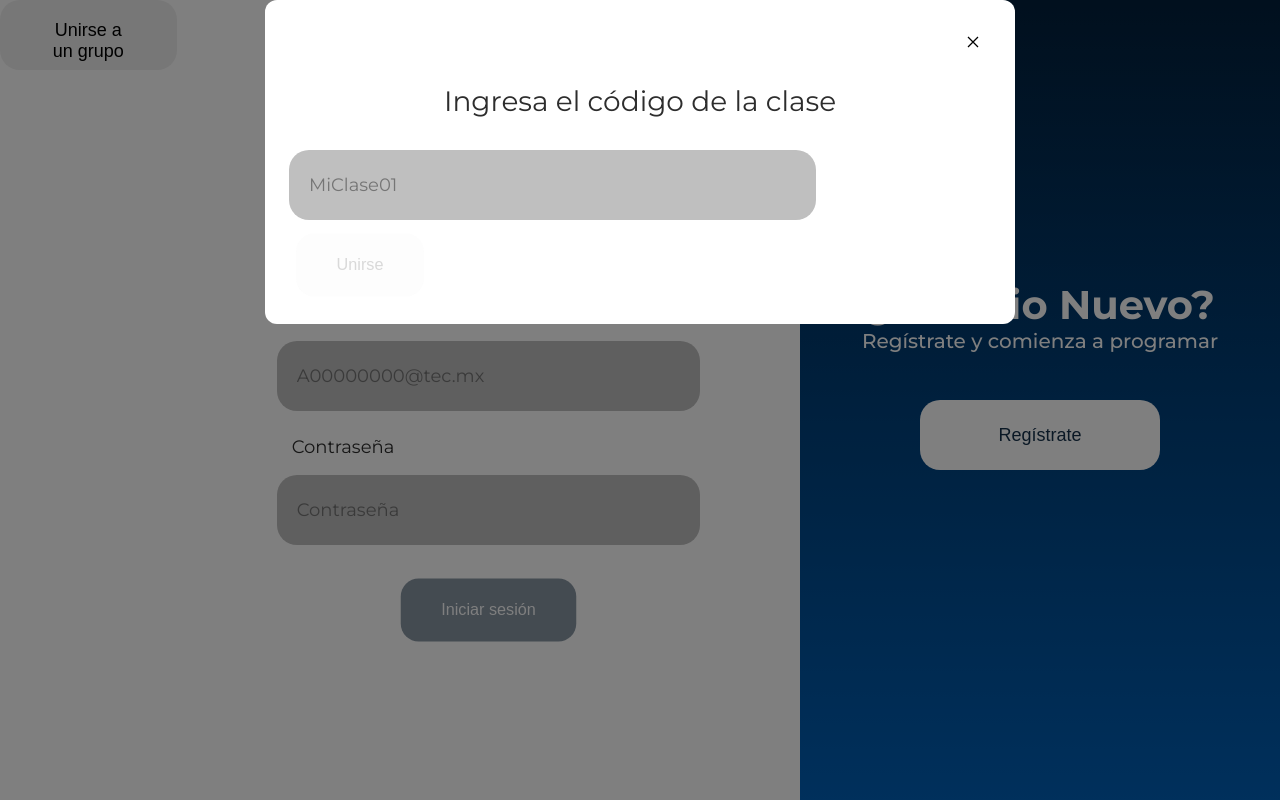
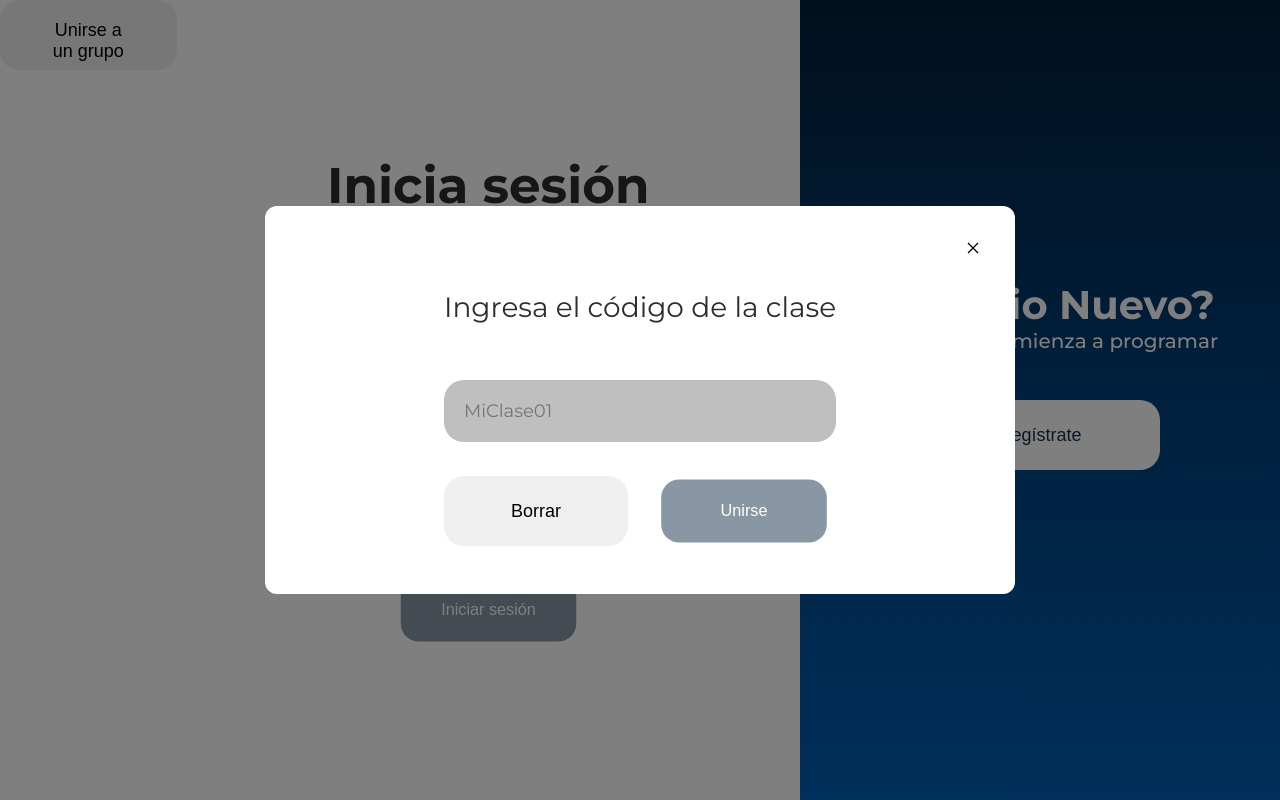
Before and after one commit to Code4UHub/client, a React (Create React App) app: page /auth in a window 1280 px wide. Both pictures are taken after a click on the button "Unirse a un grupo". Built offline with nearby package versions, Linux system fonts and the light colour scheme.

Commit message:
[JOIN GROUP] Finish UI logic

```diff
--- a/src/components/Button/Button.module.css
+++ b/src/components/Button/Button.module.css
@@ -25,9 +25,12 @@
   width: 240px;
 }
 
-.authentication {
+.authentication, .joinGroup {
   background-color: var(--sec-blue-color);
   color: var(--white-color);
+}
+
+.authentication {
   max-width: 270px;
 }
 
--- a/src/components/Button/Button.tsx
+++ b/src/components/Button/Button.tsx
@@ -1,39 +1,35 @@
-import React from "react";
-import style from "./Button.module.css";
+import React from 'react';
+import style from './Button.module.css';
 
 type Props = {
   className?: string;
   location: string;
   text: string;
   onClickHandler: (event: React.MouseEvent<HTMLButtonElement>) => void;
-  type?: string;
+  type?: 'button' | 'submit' | 'reset';
   isDisable?: boolean;
   onKeyDownHandler?: (e: React.KeyboardEvent<HTMLButtonElement>) => void;
 };
 
 export const Button = React.forwardRef<HTMLButtonElement, Props>(
-  (props, ref) => {
-    const isSubmit: boolean = props.type === "submit";
-
-    return (
+  (props, ref) => (
     <button
-        className={`${props.className} ${style.button} ${style[props.location]
-          }`}
+      className={`${props.className} ${style.button} ${style[props.location]}`}
       onClick={props.onClickHandler}
       disabled={props.isDisable}
-        type={isSubmit ? "submit" : "button"}
+      // eslint-disable-next-line react/button-has-type
+      type={props.type}
       ref={ref}
       onKeyDown={props.onKeyDownHandler}
     >
       {props.text}
     </button>
-    );
-  }
+  )
 );
 
 Button.defaultProps = {
-  className: "",
-  type: "button",
+  className: '',
+  type: 'button',
   isDisable: false,
-  onKeyDownHandler: () => { },
+  onKeyDownHandler: () => {},
 };
--- a/src/components/JoinGroupForm/JoinGroupForm.module.css
+++ b/src/components/JoinGroupForm/JoinGroupForm.module.css
@@ -1,11 +1,79 @@
+.form-container {
+    display: inline-flex;
+    flex-direction: column;
+}
+
 .form-container h3 {
     font-size: var(--fs-sub-sub-title);
     font-weight: 300;
     margin-top: 2.4rem;
-    text-align: center;
+    margin-bottom: 1.2rem;
 }
 
-.input-container {
-    max-width: 75%;
+.form-buttons {
+    display: flex;
+    margin-top: 2.4rem;
+    margin-bottom: 2.4rem;
+    column-gap: 2.4rem;
+}
+
+.button {
     width: 100%;
 }
+
+.classCode-input input {
+    height: auto;
+}
+
+.classCode-input div {
+    height: 2.2rem;
+}
+
+.classCode-input label {
+    margin-left: 0;
+    margin-right: 0;
+}
+
+
+.class-info-container {
+    display: grid;
+    grid-template-columns: repeat(2, 1fr);
+    column-gap: 1.2rem;
+    row-gap: 1.2rem;
+}
+
+.class-info-title {
+    font-weight: 200;
+    font-size: var(--fs-small-text);
+    grid-column: 1 / span 2;
+    position: relative;
+    top: 0;
+    left: -1.2rem;
+}
+
+.class-name {
+    grid-column: 1 / span 2;
+    justify-self: center;
+    font-size: var(--fs-sub-sub-title);
+}
+
+.class-label {
+    font-size: var(--fs-mid-small-text);
+}
+
+.class-info {
+    font-size: var(--fs-small-text);
+}
+
+.class-confirm-message {
+    font-size: var(--fs-mid-text);
+    margin-top: 3.6rem;
+    margin-bottom: 3.6rem;
+}
+
+.class-buttons {
+    display: flex;
+    align-self: flex-end;
+    column-gap: 1.2rem;
+
+}
--- a/src/components/JoinGroupForm/JoinGroupForm.tsx
+++ b/src/components/JoinGroupForm/JoinGroupForm.tsx
@@ -1,4 +1,4 @@
-import React, { useState, useRef, useEffect } from 'react';
+import React, { useState, useRef } from 'react';
 
 import { InputField } from 'components/InputField/InputField';
 import { Button } from 'components/Button/Button';
@@ -6,41 +6,160 @@ import Modal from 'components/Modal/Modal';
 
 import styles from './JoinGroupForm.module.css';
 
+type ClassInfo = {
+  class_id: string;
+  class_name: string;
+  teacher: string;
+  days: string;
+  time: string;
+};
+
+const dummyInfo = <T,>(): Promise<T> =>
+  new Promise((resolve) => {
+    setTimeout(() => {
+      resolve({
+        class_id: 'ITC023',
+        class_name: 'Tecnologias II',
+        teacher: 'Claudia Perez',
+        days: 'LU-JU',
+        time: '09:00-11:00',
+      } as T);
+    }, 1000);
+  });
 
 export default function JoinGroupForm() {
   const [isSubmitDisabled, setIsSubmitDisabled] = useState(true);
+  const [classCode, setClassCode] = useState('');
+  const [inputError, setInputError] = useState('');
+  const [classInfo, setClassInfo] = useState<ClassInfo | null>(null);
+  const [isFormSubmitted, setIsFormSubmitted] = useState(false);
 
   const classCodeRef = useRef<HTMLInputElement>(null);
   const submitRef = useRef<HTMLButtonElement>(null);
 
+  const checkClasscode = () => {
+    const splittedString = classCode.split(' ');
+    if (splittedString.length > 1) {
+      setInputError('Sin espacios');
+      setIsSubmitDisabled(true);
+      return;
+    }
+
+    if (!splittedString[0]) {
+      setInputError('Campo Vacío');
+      setIsSubmitDisabled(true);
+      return;
+    }
+
+    setInputError('Hecho');
+    setIsSubmitDisabled(false);
+  };
+
+  const handleChange = (id: string, value: string) => {
+    setInputError('');
+    setClassCode(value);
+    setIsSubmitDisabled(true);
+  };
+
+  const resetValues = () => {
+    setInputError('');
+    setClassCode('');
+    setIsSubmitDisabled(true);
+    setClassInfo(null);
+  };
+
+  const handleClick = async (event: React.MouseEvent<HTMLButtonElement>) => {
+    event.preventDefault();
+
+    const data = await dummyInfo<ClassInfo>();
+
+    setClassInfo(data);
+  };
+
   return (
-        <Modal open={false} title='Unirse a un grupo' onClose={() => { }} lastFocusableElement={isSubmitDisabled ? classCodeRef : submitRef}>
+    <Modal
+      current={classInfo ? 'form' : 'confirmClass'}
+      open={isFormSubmitted}
+      title="Unirse a un grupo"
+      onClose={resetValues}
+      lastFocusableElement={isSubmitDisabled ? classCodeRef : submitRef}
+    >
+      {!classInfo ? (
         <form autoComplete="off" className={styles['form-container']}>
           <h3>Ingresa el código de la clase</h3>
           <div className={styles['input-container']}>
             <InputField
-                        className=''
-                        id='classCodeField'
+              className={styles['classCode-input']}
+              id="classCodeField"
               ref={classCodeRef}
-                        label=''
-                        type='text'
+              label=""
+              type="text"
               required
-                        error=''
-                        value=''
-                        placeholder='MiClase01'
-                        handleBlur={() => { }}
-                        handleChange={() => { }}
+              error={inputError}
+              value=""
+              placeholder="MiClase01"
+              handleBlur={checkClasscode}
+              handleChange={handleChange}
             />
           </div>
+          <div className={styles['form-buttons']}>
             <Button
+              className={styles.button}
               location=""
+              text="Borrar"
+              type="reset"
+              onClickHandler={resetValues}
+            />
+            <Button
+              className={styles.button}
+              location="joinGroup"
               text="Unirse"
               type="submit"
               isDisable={isSubmitDisabled}
               ref={submitRef}
-                    onClickHandler={() => { }}
+              onClickHandler={handleClick}
             />
+          </div>
         </form>
+      ) : (
+        <>
+          <div className={styles['class-info-container']}>
+            <h2 className={styles['class-info-title']}>Tu grupo:</h2>
+            <h3 className={styles['class-name']}>{classInfo.class_name}</h3>
+            <span className={styles['class-label']}>Profesor/a</span>
+            <p className={styles['class-info']}>{classInfo.teacher}</p>
+            <span className={styles['class-label']}>Días </span>
+            <p className={styles['class-info']}>{classInfo.days}</p>
+            <span className={styles['class-label']}>Horario</span>
+            <p className={styles['class-info']}>{classInfo.time}</p>
+          </div>
+          <p className={styles['class-confirm-message']}>
+            ¿Deseas ingresar a esta clase?
+          </p>
+          <div className={styles['class-buttons']}>
+            <Button
+              className=""
+              location=""
+              text="No"
+              type="button"
+              onClickHandler={resetValues}
+            />
+            <Button
+              className=""
+              location="joinGroup"
+              text="Si"
+              type="submit"
+              onClickHandler={(e: React.MouseEvent<HTMLButtonElement>) => {
+                e.preventDefault();
+                setIsFormSubmitted(true);
+                setTimeout(() => {
+                  setIsFormSubmitted(false);
+                }, 1000);
+              }}
+            />
+          </div>
+        </>
+      )}
     </Modal>
   );
 }
--- a/src/components/Modal/Modal.module.css
+++ b/src/components/Modal/Modal.module.css
@@ -7,7 +7,7 @@
     z-index: 1000;
     display: flex;
     justify-content: center;
-    align-items: flex-start;
+    align-items: center;
     background-color: rgba(0, 0, 0, 0.5);
     overflow: auto;
 }
@@ -17,7 +17,16 @@
     border-radius: 1.2rem;
     padding: 2.4rem;
     background-color: var(--white-color);
-    animation: popup 0.4s ease-out forwards;
+}
+
+.modal-content {
+  display: flex;
+  flex-direction: column;
+  align-items: center;
+}
+
+.fadein {
+  animation: popup 0.4s ease-out forwards;
 }
 
 @keyframes popup {
--- a/src/components/Modal/Modal.tsx
+++ b/src/components/Modal/Modal.tsx
@@ -5,17 +5,25 @@ import styles from './Modal.module.css';
 import { ReactComponent as IconClose } from './x-mark.svg';
 
 type ModalProps = {
-    title: string,
-    open: Boolean,
-    onClose: Function,
-    lastFocusableElement: React.RefObject<HTMLElement>,
+  title: string;
+  open: Boolean;
+  onClose: Function;
+  lastFocusableElement: React.RefObject<HTMLElement>;
   children: React.ReactNode;
-}
+  current?: string;
+};
 
-export default function Modal({ title, open, onClose, lastFocusableElement, children }: ModalProps) {
-
+export default function Modal({
+  title,
+  open,
+  onClose,
+  lastFocusableElement,
+  children,
+  current,
+}: ModalProps) {
   const [isModalOpen, setIsModalOpen] = useState(false);
 
+  const modalRef = useRef<HTMLDivElement>(null);
   const closeRef = useRef<HTMLButtonElement>(null);
   const topRef = useRef<HTMLDivElement>(null);
   const bottomRef = useRef<HTMLDivElement>(null);
@@ -26,7 +34,6 @@ export default function Modal({ title, open, onClose, lastFocusableElement, chil
   };
 
   useEffect(() => {
-
     const lastFocusableEl = lastFocusableElement;
 
     const trapFocus = (e: FocusEvent) => {
@@ -50,7 +57,7 @@ export default function Modal({ title, open, onClose, lastFocusableElement, chil
     return function removeListener() {
       document.removeEventListener('focusin', trapFocus);
       document.removeEventListener('keydown', escapeClose);
-        }
+    };
 
     // eslint-disable-next-line react-hooks/exhaustive-deps
   }, [lastFocusableElement, isModalOpen]);
@@ -62,14 +69,28 @@ export default function Modal({ title, open, onClose, lastFocusableElement, chil
     // eslint-disable-next-line react-hooks/exhaustive-deps
   }, [open]);
 
+  useEffect(() => {
+    const modalContainer = modalRef.current;
+
+    if (isModalOpen) {
+      modalContainer?.classList.add(styles.fadein);
+      setTimeout(() => {
+        modalContainer?.classList.remove(styles.fadein);
+      }, 400);
+    }
+  }, [isModalOpen, current]);
 
   return (
     <>
-            <Button text={title} onClickHandler={() => setIsModalOpen(true)} location='' />
-            {isModalOpen &&
+      <Button
+        text={title}
+        onClickHandler={() => setIsModalOpen(true)}
+        location=""
+      />
+      {isModalOpen && (
         <div className={styles['modal-wrapper']}>
           <div tabIndex={0} ref={topRef} />
-                    <div className={styles['modal-container']}>
+          <div className={styles['modal-container']} ref={modalRef}>
             <div className={styles['close-button-container']}>
               <button
                 className={styles['close-button']}
@@ -80,10 +101,15 @@ export default function Modal({ title, open, onClose, lastFocusableElement, chil
                 <IconClose />
               </button>
             </div>
-                        {children}
+            <div className={styles['modal-content']}>{children}</div>
           </div>
           <div tabIndex={0} ref={bottomRef} />
-                </div>}
+        </div>
+      )}
     </>
   );
 }
+
+Modal.defaultProps = {
+  current: '',
+};
```
Lines whose indentation alone changed are shown as unchanged.
